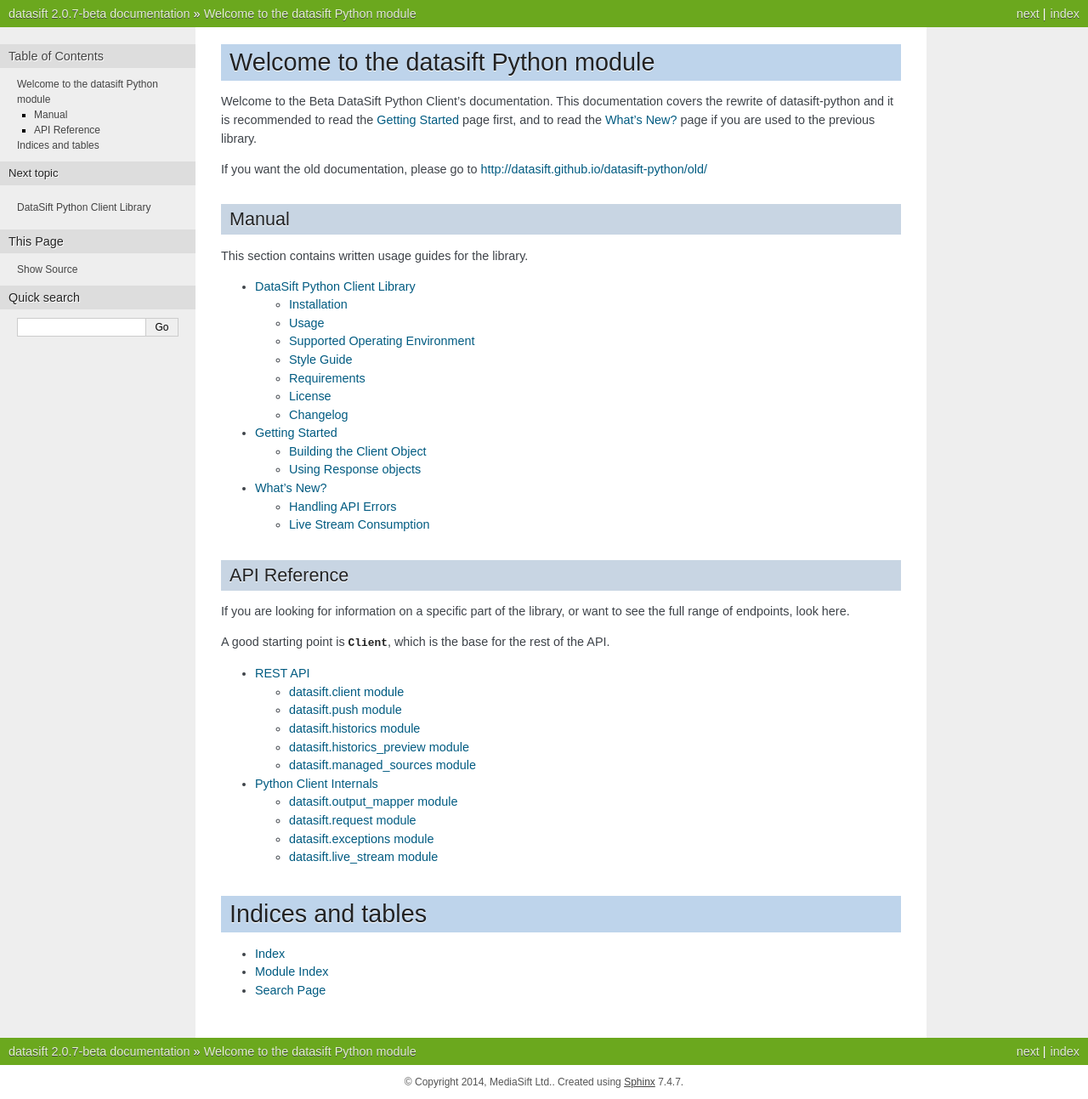
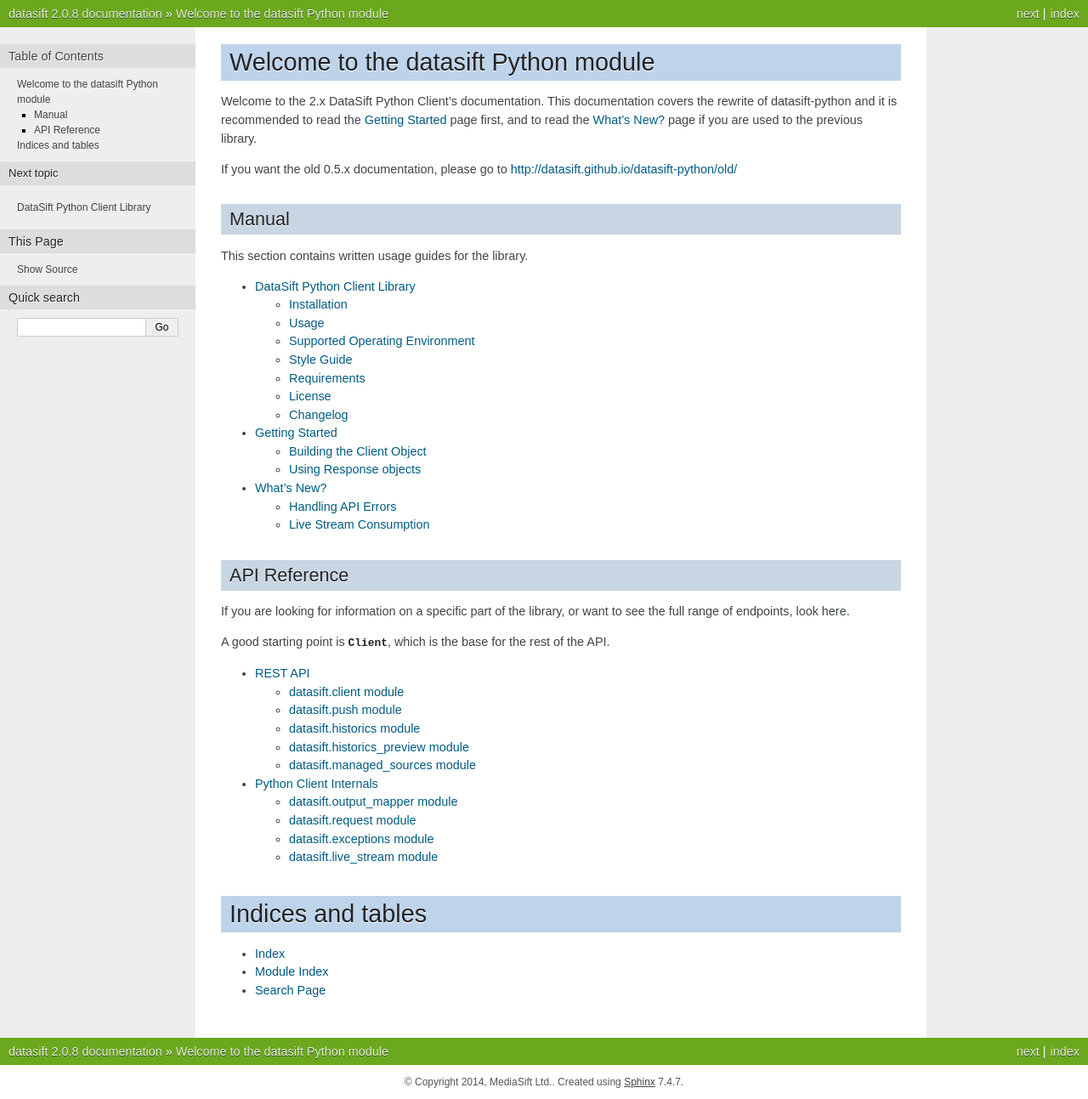
Before and after one commit to MeltwaterArchive/datasift-python, a Sphinx documentation site: the page built from docs/source/index.rst, in a window 1280 px wide. Shown: the whole page at 85% size. Built offline with Sphinx 7.4.7, drawn with Linux system fonts in a browser that asks for light colours.

Commit message:
bumped documentation to 2.0.8

```diff
--- a/docs/source/conf.py
+++ b/docs/source/conf.py
@@ -57,9 +57,9 @@ copyright = u'2014, MediaSift Ltd.'
 # built documents.
 #
 # The short X.Y version.
-version = '2.0.7'
+version = '2.0.8'
 # The full version, including alpha/beta/rc tags.
-release = '2.0.7-beta'
+release = '2.0.8'
 
 # The language for content autogenerated by Sphinx. Refer to documentation
 # for a list of supported languages.
--- a/docs/source/index.rst
+++ b/docs/source/index.rst
@@ -1,9 +1,9 @@
 Welcome to the datasift Python module
 =====================================
 
-Welcome to the Beta DataSift Python Client's documentation. This documentation covers the rewrite of datasift-python and it is recommended to read the :ref:`gettingstarted` page first, and to read the :ref:`whatsnew` page if you are used to the previous library.
+Welcome to the 2.x DataSift Python Client's documentation. This documentation covers the rewrite of datasift-python and it is recommended to read the :ref:`gettingstarted` page first, and to read the :ref:`whatsnew` page if you are used to the previous library.
 
-If you want the old documentation, please go to http://datasift.github.io/datasift-python/old/
+If you want the old 0.5.x documentation, please go to http://datasift.github.io/datasift-python/old/
 
 
 Manual
```
